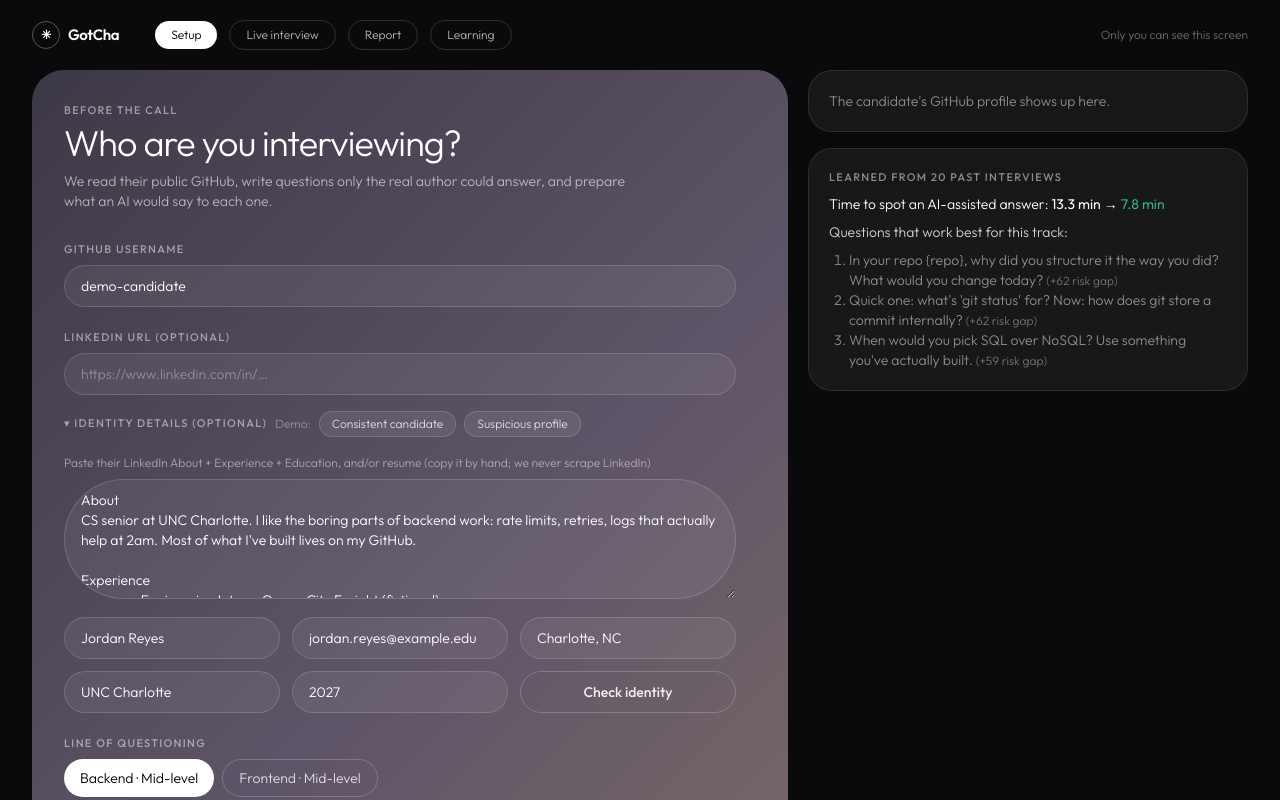
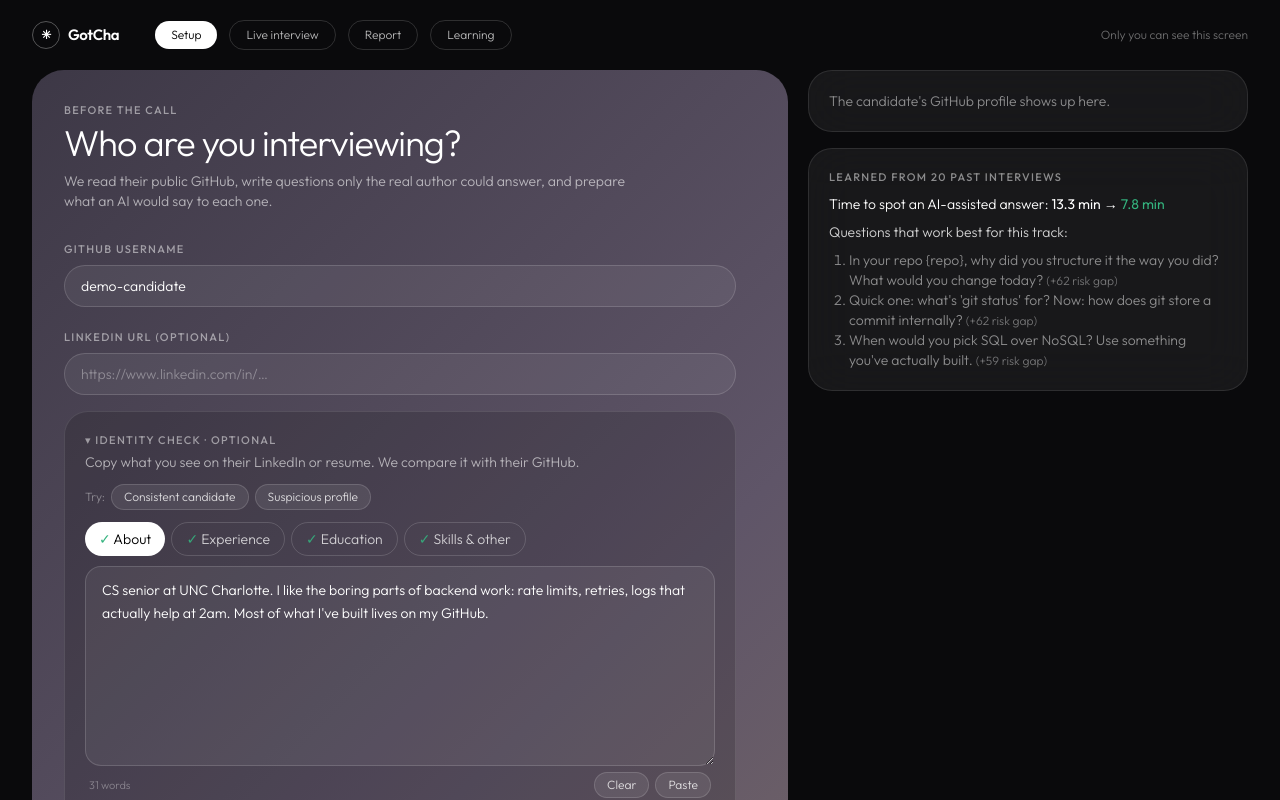
Before and after one commit to alichaaraoui/gotcha, a Next.js app: page / in a window 1280 px wide. Both pictures are taken after a click on the button "Consistent candidate". Shown: the top 800 px of the page. Built offline with nearby package versions, Linux system fonts and the light colour scheme.

Commit message:
Identity paste box: About / Experience / Education / Skills tabs with a tall paste area, Paste and Clear buttons, labeled claim fields, clearer Check identity row

```diff
--- a/components/Identity.tsx
+++ b/components/Identity.tsx
@@ -71,39 +71,144 @@ type IdentityState = ReturnType<typeof useIdentity>;
 const hash = (s: string) => [...s].reduce((h, c) => (h * 31 + c.charCodeAt(0)) | 0, 7).toString(36);
 
 // ---------- Inputs (left column on Setup) ----------
+// One paste box per LinkedIn section, so the recruiter can copy them one at a time.
+const SECTIONS = [
+  { key: "about", label: "About", hint: "Their LinkedIn About / summary" },
+  { key: "experience", label: "Experience", hint: "Each job: title, company, dates (e.g. Jun 2025 – Aug 2025), what they did" },
+  { key: "education", label: "Education", hint: "School, degree, years (e.g. 2023 – 2027)" },
+  { key: "other", label: "Skills & other", hint: "Skills list, or paste a whole resume here" },
+] as const;
+type SectionKey = (typeof SECTIONS)[number]["key"];
+type Sections = Record<SectionKey, string>;
+const HEADER: Record<string, SectionKey> = { about: "about", summary: "about", experience: "experience", education: "education", skills: "other", resume: "other" };
+
+/** Split pasted text with "About / Experience / Education / Skills" header lines into sections. */
+export function splitSections(text: string): Sections {
+  const out: Sections = { about: "", experience: "", education: "", other: "" };
+  let cur: SectionKey = "other";
+  text.split("\n").forEach((line) => {
+    const h = HEADER[line.trim().toLowerCase()];
+    if (h) cur = h;
+    else out[cur] += `${line}\n`;
+  });
+  (Object.keys(out) as SectionKey[]).forEach((k) => (out[k] = out[k].trim()));
+  return out;
+}
+const joinSections = (s: Sections) =>
+  SECTIONS.filter((x) => s[x.key].trim()).map((x) => `${x.key === "other" ? "Skills" : x.label}\n${s[x.key]}`).join("\n\n");
+
 export function IdentityInputs({ id, onDemo }: { id: IdentityState; onDemo: (login: string) => void }) {
   const { input, setInput } = id;
   const [open, setOpen] = useState(!!input.pastedText);
+  const [tab, setTab] = useState<SectionKey>("about");
+  // Raw text per box (not re-split on every keystroke, so Enter and spaces stay put)
+  const [sections, setSections] = useState<Sections>(() => splitSections(input.pastedText ?? ""));
+  const setAll = (next: Sections) => {
+    setSections(next);
+    setInput({ pastedText: joinSections(next) });
+  };
+  const setSection = (k: SectionKey, v: string) => setAll({ ...sections, [k]: v });
+  const filled = SECTIONS.filter((x) => sections[x.key].trim()).length;
+  const current = SECTIONS.find((x) => x.key === tab)!;
+
   const fill = (d: { input: IdentityRequest; github: { login: string } }) => {
     setInput({ ...d.input, login: undefined });
+    setSections(splitSections(d.input.pastedText ?? ""));
     onDemo(d.github.login);
     setOpen(true);
+    setTab("about");
   };
+  async function paste() {
+    try {
+      const t = await navigator.clipboard.readText();
+      if (t) setSection(tab, sections[tab] ? `${sections[tab]}\n${t}` : t);
+    } catch {
+      // Clipboard blocked: Cmd+V into the box still works
+    }
+  }
+  const clear = () => {
+    setSections(splitSections(""));
+    setInput({ pastedText: "", fullName: "", email: "", claimedLocation: "", claimedSchool: "", gradYear: undefined });
+  };
+
   return (
-    <div className="space-y-3">
-      <div className="flex flex-wrap items-center gap-2">
-        <button className="label hover:text-white/80" onClick={() => setOpen(!open)}>{open ? "▾" : "▸"} Identity details (optional)</button>
-        <span className="text-xs text-white/40">Demo:</span>
-        <button className="chip hover:bg-white/15" onClick={() => fill(demo.clean)}>{demo.clean.label}</button>
-        <button className="chip hover:bg-white/15" onClick={() => fill(demo.suspicious)}>{demo.suspicious.label}</button>
+    <div className="space-y-3 rounded-3xl border border-white/10 bg-black/15 p-5">
+      <div className="flex flex-wrap items-start justify-between gap-3">
+        <button className="text-left" onClick={() => setOpen(!open)}>
+          <div className="label">{open ? "▾" : "▸"} Identity check · optional</div>
+          <div className="mt-1 text-sm text-white/60">
+            {open ? "Copy what you see on their LinkedIn or resume. We compare it with their GitHub." : filled ? `${filled} of 4 sections pasted${input.fullName ? ` for ${input.fullName}` : ""}` : "Paste their LinkedIn or resume to check it against GitHub, or find their GitHub by name."}
+          </div>
+        </button>
+        <div className="flex items-center gap-1.5">
+          <span className="text-xs text-white/40">Try:</span>
+          <button className="chip hover:bg-white/15" onClick={() => fill(demo.clean)}>{demo.clean.label}</button>
+          <button className="chip hover:bg-white/15" onClick={() => fill(demo.suspicious)}>{demo.suspicious.label}</button>
+        </div>
       </div>
+
       {open && (
-        <div className="grid gap-3">
-          <label className="space-y-1.5">
-            <span className="text-xs text-white/50">Paste their LinkedIn About + Experience + Education, and/or resume (copy it by hand; we never scrape LinkedIn)</span>
-            <textarea className="input min-h-[120px] rounded-2xl" value={input.pastedText ?? ""} onChange={(e) => setInput({ pastedText: e.target.value })} placeholder="About… Experience… Education…" />
-          </label>
-          <div className="grid grid-cols-2 gap-3 md:grid-cols-3">
-            <input className="input" placeholder="Full name" value={input.fullName ?? ""} onChange={(e) => setInput({ fullName: e.target.value })} />
-            <input className="input" placeholder="Email" value={input.email ?? ""} onChange={(e) => setInput({ email: e.target.value })} />
-            <input className="input" placeholder="Claimed location (Raleigh, NC)" value={input.claimedLocation ?? ""} onChange={(e) => setInput({ claimedLocation: e.target.value })} />
-            <input className="input" placeholder="Claimed school" value={input.claimedSchool ?? ""} onChange={(e) => setInput({ claimedSchool: e.target.value })} />
-            <input className="input" placeholder="Grad year" inputMode="numeric" value={input.gradYear ?? ""} onChange={(e) => setInput({ gradYear: +e.target.value.replace(/\D/g, "") || undefined })} />
-            <button className="btn-ghost" onClick={() => id.run()} disabled={id.loading}>{id.loading ? "Checking…" : "Check identity"}</button>
+        <>
+          <div>
+            <div className="flex flex-wrap gap-1.5" role="tablist">
+              {SECTIONS.map((x) => (
+                <button
+                  key={x.key}
+                  role="tab"
+                  aria-selected={tab === x.key}
+                  onClick={() => setTab(x.key)}
+                  className={`rounded-full px-3.5 py-1.5 text-sm transition ${tab === x.key ? "bg-white text-black" : "border border-white/15 text-white/75 hover:bg-white/10"}`}
+                >
+                  {sections[x.key].trim() && <span className={tab === x.key ? "text-clear" : "text-clear/90"}>✓ </span>}
+                  {x.label}
+                </button>
+              ))}
+            </div>
+            <div className="mt-2.5">
+              <textarea
+                className="block min-h-[200px] w-full resize-y rounded-2xl border border-white/15 bg-white/[0.06] px-4 py-3 text-sm leading-relaxed text-white outline-none placeholder:text-white/35 focus:border-white/50"
+                value={sections[tab]}
+                onChange={(e) => setSection(tab, e.target.value)}
+                placeholder={`${current.hint}\n\nCopy it from LinkedIn and paste here (Cmd+V). LinkedIn stays view-only; we never scrape it.`}
+                aria-label={`${current.label} text`}
+              />
+              <div className="mt-1.5 flex items-center justify-between px-1">
+                <span className="text-[11px] text-white/35">{sections[tab] ? `${sections[tab].trim().split(/\s+/).length} words` : ""}</span>
+                <div className="flex gap-1.5">
+                  {sections[tab] && <button className="chip hover:bg-white/15" onClick={() => setSection(tab, "")}>Clear</button>}
+                  <button className="chip hover:bg-white/15" onClick={paste}>Paste</button>
+                </div>
+              </div>
+            </div>
           </div>
-        </div>
+
+          <div className="grid grid-cols-2 gap-3 md:grid-cols-6">
+            <Field className="md:col-span-3" label="Full name" placeholder="Ethan Brooks" value={input.fullName} onChange={(v) => setInput({ fullName: v })} />
+            <Field className="md:col-span-3" label="Email" placeholder="name@school.edu" value={input.email} onChange={(v) => setInput({ email: v })} />
+            <Field className="md:col-span-2" label="Says they live in" placeholder="Raleigh, NC" value={input.claimedLocation} onChange={(v) => setInput({ claimedLocation: v })} />
+            <Field className="md:col-span-3" label="Says they study at" placeholder="NC State" value={input.claimedSchool} onChange={(v) => setInput({ claimedSchool: v })} />
+            <Field label="Grad year" placeholder="2027" value={input.gradYear ? String(input.gradYear) : ""} onChange={(v) => setInput({ gradYear: +v.replace(/\D/g, "").slice(0, 4) || undefined })} numeric />
+          </div>
+
+          <div className="flex flex-wrap items-center gap-3">
+            <button className="btn-ghost px-5" onClick={() => id.run()} disabled={id.loading || (!filled && !input.fullName && !input.email)}>
+              {id.loading ? "Checking…" : "Check identity"}
+            </button>
+            <span className="text-xs text-white/45">No GitHub username above? We&apos;ll search GitHub by name and email for you to confirm.</span>
+            {(filled > 0 || input.fullName) && <button className="ml-auto text-xs text-white/40 hover:text-white/70" onClick={clear}>Clear all</button>}
+          </div>
+        </>
       )}
     </div>
+  );
+}
+
+function Field({ label, value, onChange, placeholder, className = "", numeric }: { label: string; value?: string; onChange: (v: string) => void; placeholder: string; className?: string; numeric?: boolean }) {
+  return (
+    <label className={`space-y-1 ${className}`}>
+      <span className="block px-1 text-xs text-white/50">{label}</span>
+      <input className="input" placeholder={placeholder} value={value ?? ""} inputMode={numeric ? "numeric" : undefined} onChange={(e) => onChange(e.target.value)} />
+    </label>
   );
 }
 
```
